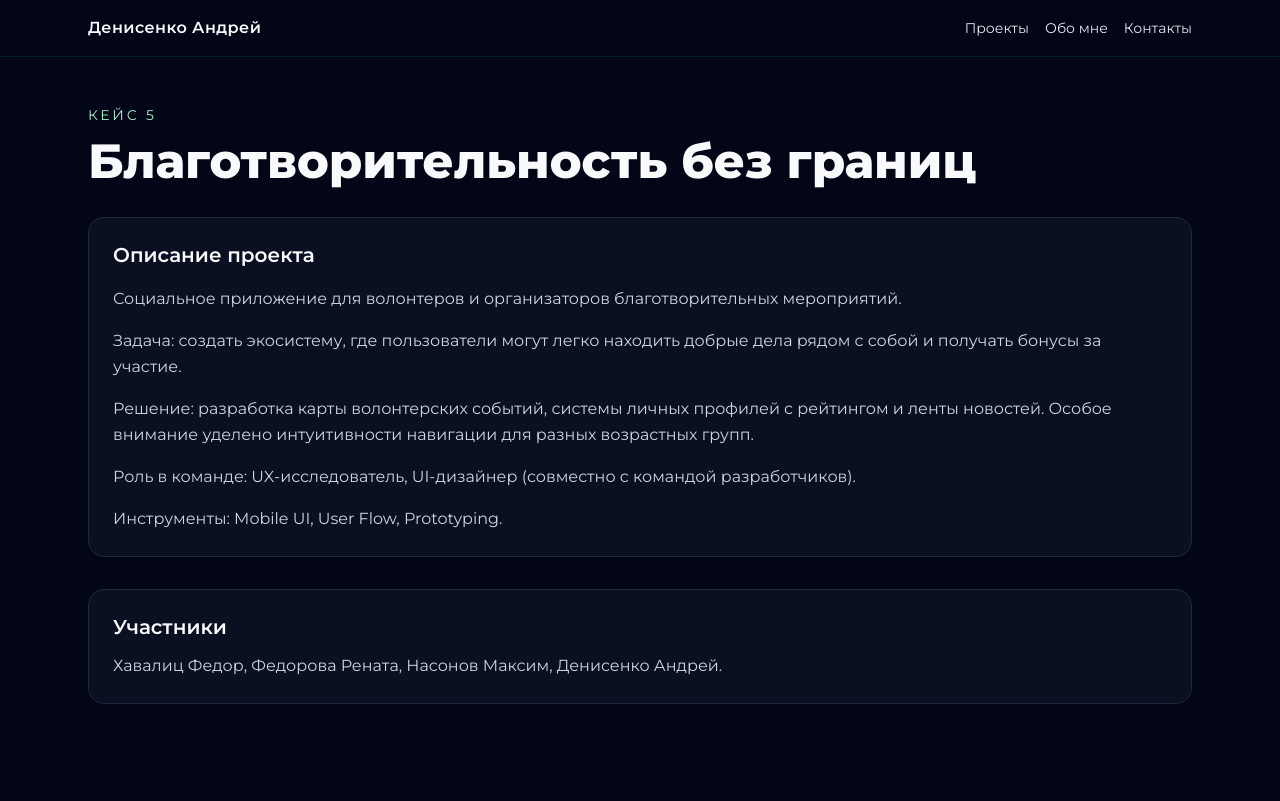
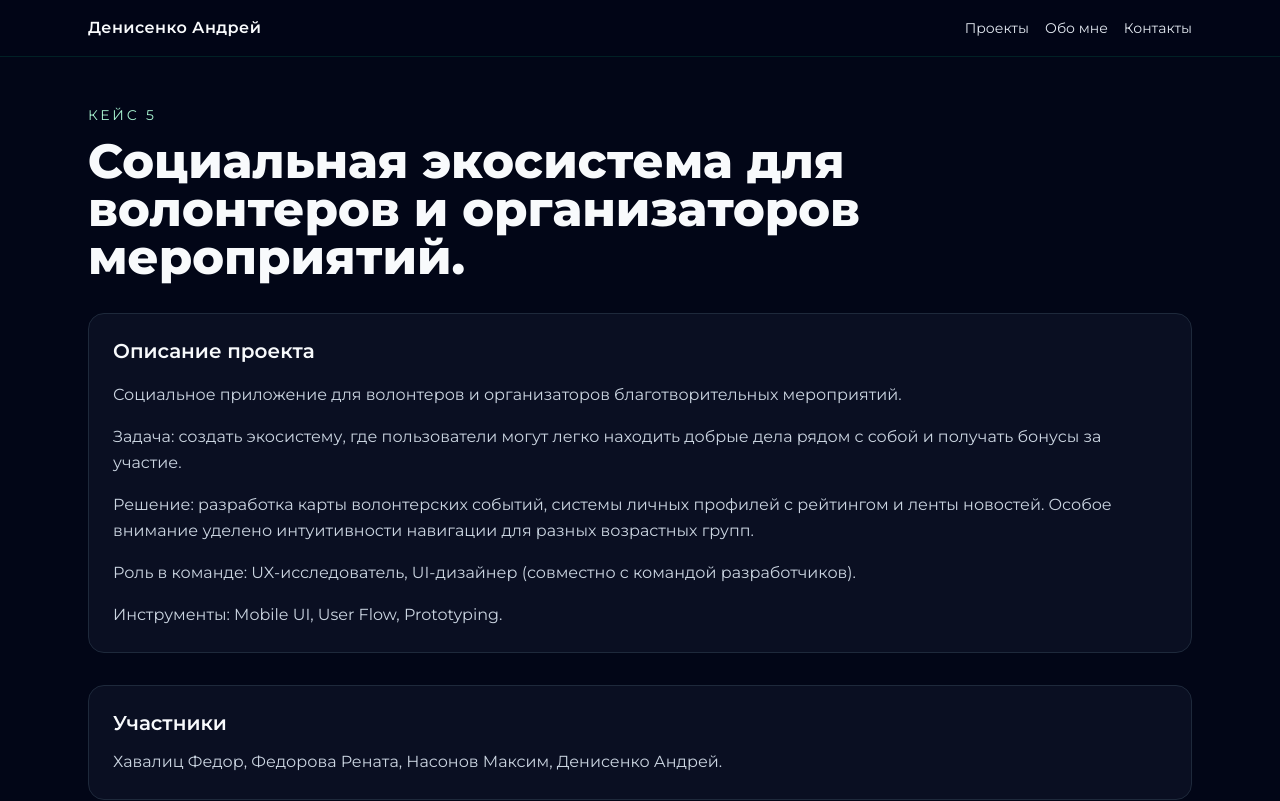
Before and after one commit to d3ltanull/Portfolio_, a plain HTML site: page project-5.html in a window 1280 px wide. Shown: the top 801 px of the page. Drawn offline with nearby package versions, Linux system fonts and the light colour scheme; some packages are replaced by stand-ins of ours; a script that the page names is missing.

Commit message:
Update project-5.html

```diff
--- a/project-5.html
+++ b/project-5.html
@@ -39,7 +39,7 @@
     </div>
   </header>
   <main class="mx-auto max-w-6xl px-4 py-12 sm:px-6">
-    <section><p class="text-sm uppercase tracking-[0.2em] text-emerald-200">Кейс 5</p><h1 class="mt-3 max-w-4xl text-3xl font-extrabold leading-tight text-slate-50 sm:text-5xl">Благотворительность без границ</h1></section>
+    <section><p class="text-sm uppercase tracking-[0.2em] text-emerald-200">Кейс 5</p><h1 class="mt-3 max-w-4xl text-3xl font-extrabold leading-tight text-slate-50 sm:text-5xl">Социальная экосистема для волонтеров и организаторов мероприятий.</h1></section>
     <section class="mt-8 space-y-4 rounded-2xl border border-slate-800 bg-slate-900/60 p-6"><h2 class="text-xl font-semibold leading-snug text-slate-50">Описание проекта</h2>
       <p class="text-base leading-relaxed text-slate-300">Социальное приложение для волонтеров и организаторов благотворительных мероприятий.</p>
       <p class="text-base leading-relaxed text-slate-300">Задача: создать экосистему, где пользователи могут легко находить добрые дела рядом с собой и получать бонусы за участие.</p>
```
